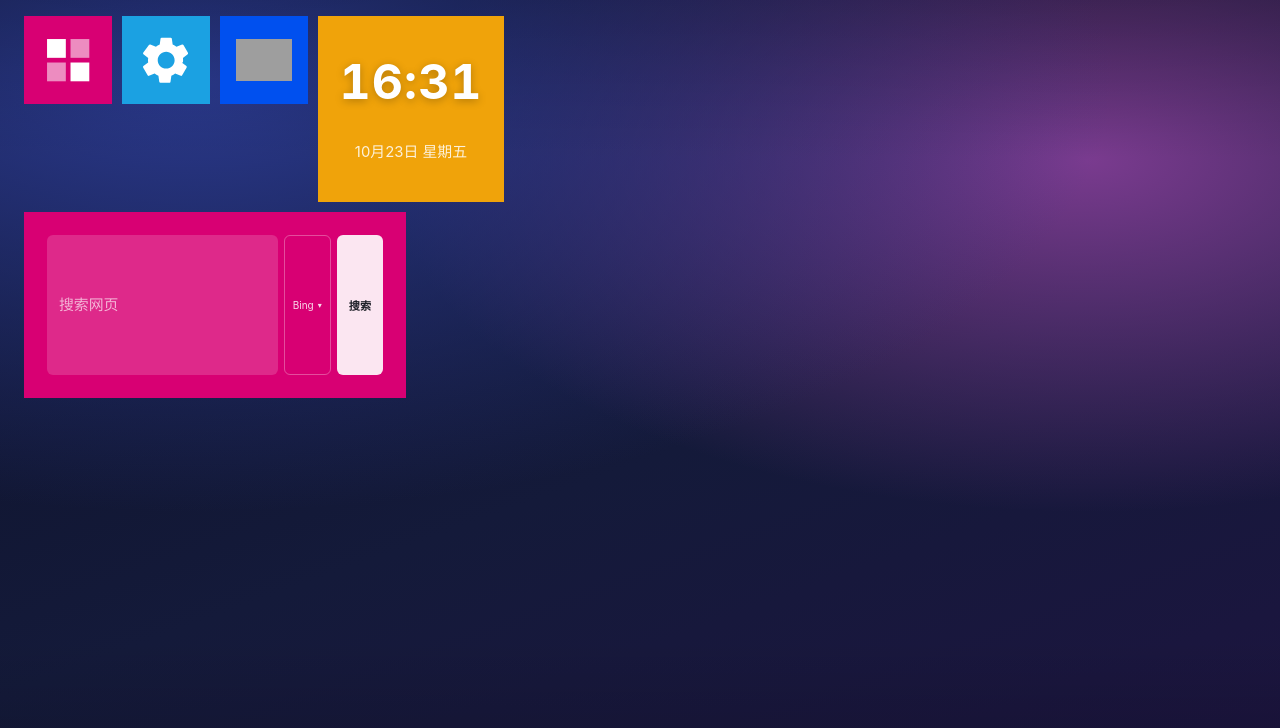
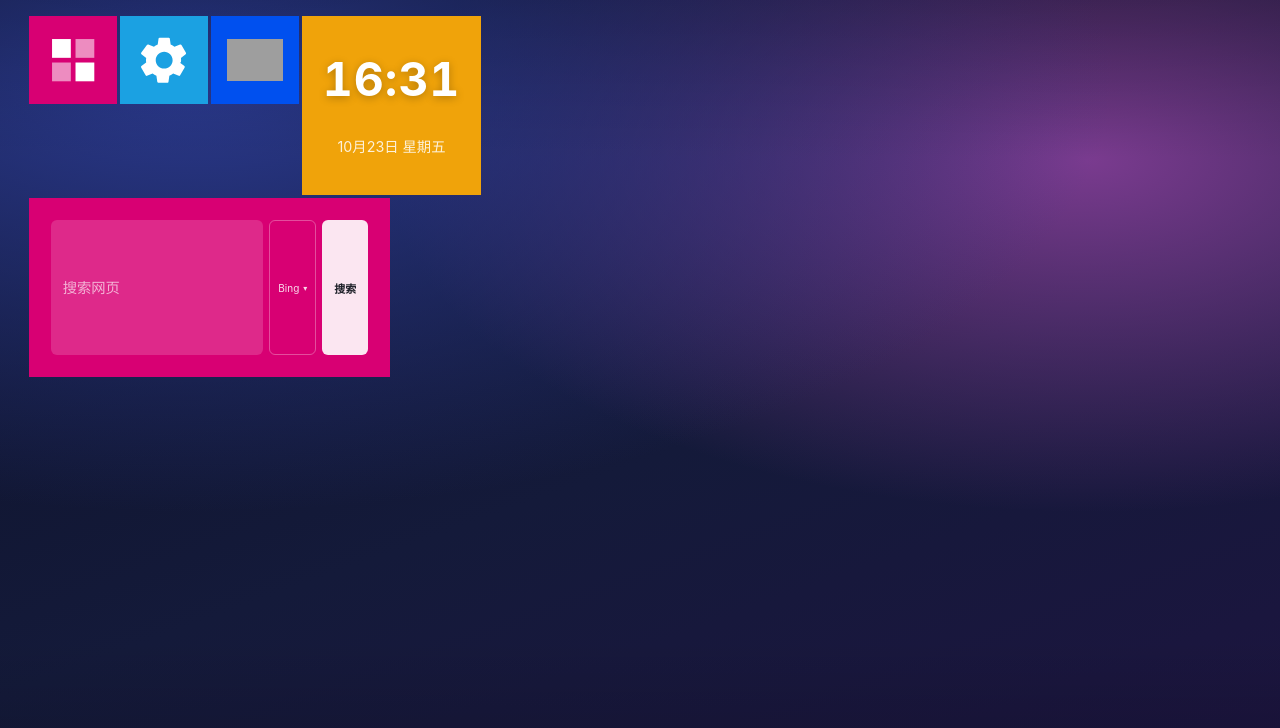
Before and after one commit to Mr-XiaoLiang/Mr-XiaoLiang.github.io, a Vue app: page / in a window 1280 px wide. Shown: the top 728 px of the page. Built offline with nearby package versions, Linux system fonts and the light colour scheme; grey boxes are pictures that could not be loaded.

Commit message:
优化处理磁块之间的分割线

```diff
--- a/src/composables/useLayoutMetrics.ts
+++ b/src/composables/useLayoutMetrics.ts
@@ -23,7 +23,6 @@ export function useLayoutMetrics(target: Ref<HTMLElement | null>, layout: Ref<La
   const metrics = computed<LayoutMetrics>(() =>
     computeLayout({
       width: width.value,
-      paddingX: 24,
       density: layout.value.density,
       screenWidth: layout.value.screenWidth,
     }),
--- a/src/core/grid.ts
+++ b/src/core/grid.ts
@@ -3,10 +3,12 @@ import type { Density } from './types';
 export interface LayoutMetrics {
   /** 单元格边长（px） */
   cell: number;
-  /** 格间距（px） */
+  /** 磁贴间隙（px） */
   gap: number;
-  /** 屏间距（px），大于格间距 */
+  /** 屏间距（px），远大于磁贴间隙 */
   screenGap: number;
+  /** 桌面左右安全边距（px），与屏间距一致 */
+  paddingX: number;
   /** 当前宽度可放格数 */
   cellsFit: number;
   /** 生效屏宽（格），不超过可放格数且不小于 4 */
@@ -16,24 +18,26 @@ export interface LayoutMetrics {
 export interface LayoutInput {
   /** 桌面可用宽度（px） */
   width: number;
-  /** 左右安全边距（px） */
-  paddingX: number;
   density: Density;
   /** 配置的屏宽（格），4-8 */
   screenWidth: number;
 }
 
 /**
- * 布局尺寸表（依据 Win8 / WP8 Metro 规范：磁块为 1:1 直角方块，
- * 磁块间隙约为格边长的 1/9~1/11；屏间距大于格间距）。
+ * 布局换算比例尺（基准 = 格边长 cell）。
  *
- * | 密度   | 格边长 cell | 格间距 gap | 间隙/格边 | 屏间距 screenGap |
- * |--------|-----------|-----------|----------|-----------------|
- * | loose  | 108px     | 12px      | 11.1%    | 36px            |
- * | regular| 88px      | 10px      | 11.4%    | 30px            |
- * | compact| 72px      | 8px       | 11.1%    | 24px            |
+ * 依据 Windows Phone 8 / Win8 Metro 方块磁贴规范：磁贴是 1:1 直角方块，
+ * 磁贴之间的间隙是克制的细缝，只有屏与屏之间才留明显间隔（桌面端分栏）。
  *
- * 间隙统一收敛到 ~11%，避免磁块之间留白过大；屏间距保持为格间距的 3 倍。
+ * | 量               | 公式              | loose(108) | regular(88) | compact(72) |
+ * |------------------|-------------------|------------|-------------|-------------|
+ * | 格边长 cell      | 基准              | 108        | 88          | 72          |
+ * | 磁贴间隙 gap     | round(cell × 1/32) | 3         | 3           | 2           |
+ * | 屏间距 screenGap | round(cell × 1/3)  | 36         | 29          | 24          |
+ * | 左右边距 paddingX| = screenGap       | 36         | 29          | 24          |
+ *
+ * 磁贴间隙约为格边长的 1/32（≈3%），是紧贴的细缝；
+ * 屏间距约为格边长的 1/3（≈33%），是磁贴间隙的约 10 倍，桌面端屏与屏之间一眼可分。
  */
 const CELL_SIZE: Record<Density, number> = {
   loose: 108,
@@ -41,11 +45,10 @@ const CELL_SIZE: Record<Density, number> = {
   compact: 72,
 };
 
-const GRID_GAP: Record<Density, number> = {
-  loose: 12,
-  regular: 10,
-  compact: 8,
-};
+/** 磁贴间隙比例：cell 的 1/32 */
+const GUTTER_RATIO = 1 / 32;
+/** 屏间距比例：cell 的 1/3 */
+const SCREEN_GAP_RATIO = 1 / 3;
 
 /** 屏宽边界：最小 4 格，最大 8 格 */
 export const SCREEN_WIDTH_LIMITS = { min: 4, max: 8 };
@@ -56,15 +59,16 @@ function clamp(value: number, min: number, max: number): number {
 
 /**
  * 布局计算：
- * 1. 按密度取格尺寸，计算当前宽度可放格数
- * 2. 可放格数不足 4 时缩小格尺寸，硬凑 4 格
+ * 1. 按密度取格尺寸，由比例尺推导间隙 / 屏间距 / 边距
+ * 2. 计算当前宽度可放格数；不足 4 时缩小格尺寸，硬凑 4 格
  * 3. 屏宽取配置值，收敛到 [4, 可放格数]
  */
 export function computeLayout(input: LayoutInput): LayoutMetrics {
-  const { width, paddingX, density } = input;
+  const { width, density } = input;
   let cell = CELL_SIZE[density];
-  const gap = GRID_GAP[density];
-  const screenGap = gap * 3;
+  const gap = Math.round(cell * GUTTER_RATIO);
+  const screenGap = Math.round(cell * SCREEN_GAP_RATIO);
+  const paddingX = screenGap;
 
   const usable = Math.max(0, width - paddingX * 2);
   let cellsFit = Math.floor((usable + gap) / (cell + gap));
@@ -82,7 +86,7 @@ export function computeLayout(input: LayoutInput): LayoutMetrics {
     Math.min(SCREEN_WIDTH_LIMITS.max, Math.max(SCREEN_WIDTH_LIMITS.min, cellsFit)),
   );
 
-  return { cell, gap, screenGap, cellsFit, screenWidth };
+  return { cell, gap, screenGap, paddingX, cellsFit, screenWidth };
 }
 
 /** 屏的像素宽度 */
--- a/src/features/desktop/DesktopView.vue
+++ b/src/features/desktop/DesktopView.vue
@@ -110,7 +110,11 @@ onBeforeUnmount(() => {
   <WallpaperLayer v-if="store.config" :setting="store.config.wallpaper" />
   <main class="desktop" @pointerdown="onPointerDown">
     <EditToolbar v-if="editing" />
-    <div ref="area" class="screens-scroll">
+    <div
+      ref="area"
+      class="screens-scroll"
+      :style="{ paddingLeft: `${metrics.paddingX}px`, paddingRight: `${metrics.paddingX}px` }"
+    >
       <div class="screens" :style="{ gap: `${metrics.screenGap}px` }">
         <ScreenGrid
           v-for="screen in screens"
@@ -165,7 +169,8 @@ onBeforeUnmount(() => {
   min-height: 0;
   overflow-y: auto;
   overscroll-behavior: contain;
-  padding: max(16px, env(safe-area-inset-top)) 24px max(24px, env(safe-area-inset-bottom));
+  /* 左右边距由布局比例尺 metrics.paddingX 内联控制，与可用宽度计算保持一致 */
+  padding: max(16px, env(safe-area-inset-top)) 0 max(24px, env(safe-area-inset-bottom));
 }
 
 .screens {
```
Also changed, not shown: 1 other file (tests, documents, lock files or other folders).
